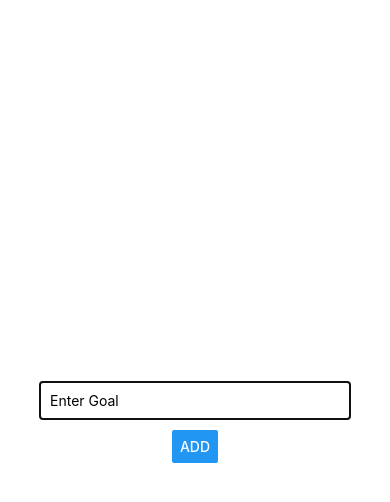
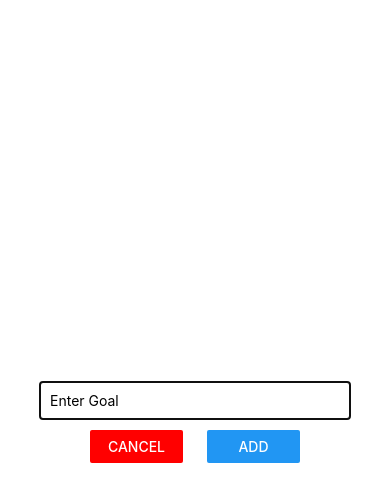
Before and after one commit to Xearta/goals-app, a React Native app: screen / in a window 390 px wide. Both pictures are taken after a click on the button "ADD NEW GOAL". Shown: the top 502 px of the page. Built offline with nearby package versions, Linux system fonts and the light colour scheme.

Commit message:
Created a modal for new goals and added a cancel button

```diff
--- a/App.js
+++ b/App.js
@@ -22,10 +22,18 @@ export default function App() {
     });
   };
 
+  const cancelGoalAddHandler = () => {
+    setIsAddMode(false);
+  };
+
   return (
     <View style={styles.container}>
       <Button title='Add New Goal' onPress={() => setIsAddMode(true)} />
-      <GoalInput visible={isAddMode} addGoalHandler={addGoalHandler} />
+      <GoalInput
+        visible={isAddMode}
+        addGoalHandler={addGoalHandler}
+        onCancel={cancelGoalAddHandler}
+      />
       <FlatList
         data={goals}
         renderItem={itemData => (
--- a/components/GoalInput.js
+++ b/components/GoalInput.js
@@ -1,11 +1,16 @@
 import React, { useState } from 'react';
 import { View, TextInput, Button, StyleSheet, Modal } from 'react-native';
 
-const GoalInput = ({ visible, addGoalHandler }) => {
+const GoalInput = ({ visible, addGoalHandler, onCancel }) => {
   const [enteredGoal, setEnteredGoal] = useState('');
 
   const goalInputHandler = enteredText => {
     setEnteredGoal(enteredText);
+  };
+
+  const onAddGoal = () => {
+    addGoalHandler(enteredGoal);
+    setEnteredGoal('');
   };
 
   return (
@@ -17,7 +22,14 @@ const GoalInput = ({ visible, addGoalHandler }) => {
           onChangeText={goalInputHandler}
           value={enteredGoal}
         />
-        <Button title='ADD' onPress={() => addGoalHandler(enteredGoal)} />
+        <View style={styles.buttonContainer}>
+          <View style={styles.button}>
+            <Button title='CANCEL' color='red' onPress={onCancel} />
+          </View>
+          <View style={styles.button}>
+            <Button title='ADD' onPress={onAddGoal} />
+          </View>
+        </View>
       </View>
     </Modal>
   );
@@ -36,6 +48,14 @@ const styles = StyleSheet.create({
     padding: 10,
     marginBottom: 10,
   },
+  buttonContainer: {
+    flexDirection: 'row',
+    justifyContent: 'space-around',
+    width: '60%',
+  },
+  button: {
+    width: '40%',
+  },
 });
 
 export default GoalInput;
```
